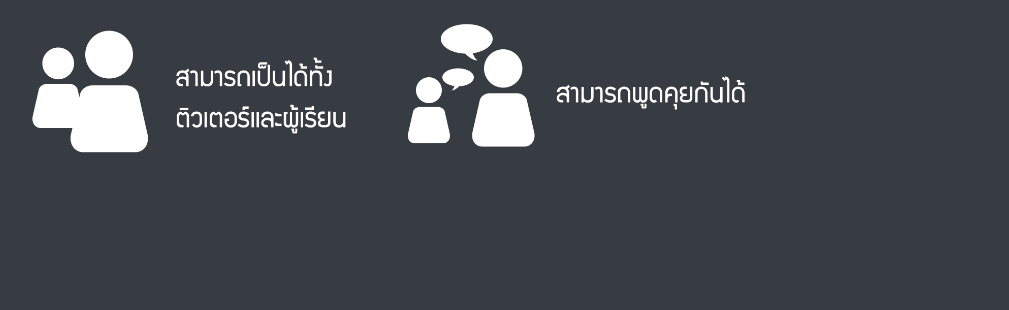
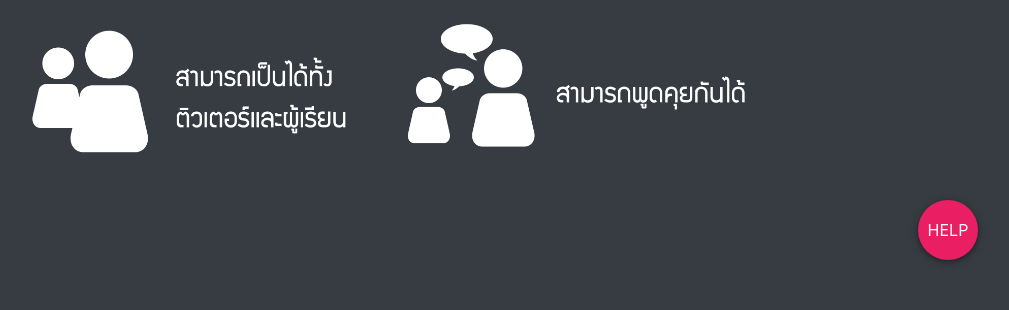
Before and after one commit to PasakornPh/EDU_Match, a Django app: page /about_app in a window 1280 px wide. Shown: the part 490-800 px from the top of the page, without its empty margins (252-1261 px from the left). Run offline with Django 3.2, Linux system fonts and the light colour scheme; parts of the project's set-up code (start-up, migrations or seed data) failed here and were passed over; some libraries are stand-ins or nearby versions.

Commit message:
Add help page

```diff
--- a/match/templates/base.html
+++ b/match/templates/base.html
@@ -19,6 +19,29 @@ font-size: 20px;
   font-size: 20px;
   text-shadow: 0 2px 5px rgba(0,0,0,0.5);
 }
+
+.menu-button{
+    @include transition(.4s);
+    position:fixed;
+    right:50px;
+    bottom:50px;
+    width:60px;
+    height:60px;
+    text-align:center;
+    line-height:60px;
+    border-radius:50%;
+    background-color:#E91E63;
+    color:#FFFFFF;
+    font-size:16px;
+    box-shadow: 0 2px 5px 0 rgba(0, 0, 0, 0.26), 0 2px 10px 0 rgba(0, 0, 0, 0.22);
+    cursor:pointer;
+    &:hover{
+        background:darken(#E91E63,5%);
+        box-shadow: 0 5px 11px 0 rgba(0, 0, 0, 0.28), 0 4px 15px 0 rgba(0, 0, 0, 0.25);
+    }
+
+}
+
 </style>
 <link rel="stylesheet" href="https://maxcdn.bootstrapcdn.com/bootstrap/4.0.0/css/bootstrap.min.css" integrity="sha384-Gn5384xqQ1aoWXA+058RXPxPg6fy4IWvTNh0E263XmFcJlSAwiGgFAW/dAiS6JXm" crossorigin="anonymous">
  <header>
@@ -65,6 +88,9 @@ font-size: 20px;
       </nav>
     </header>
 <body>
+    <div class="menu-button">
+        <a href="{% url 'help' %}" style="color:#FFFFFF;">HELP</a>
+    </div>
     <br>
     <br>
     <hr>
--- a/match/urls.py
+++ b/match/urls.py
@@ -32,6 +32,7 @@ urlpatterns = [
     path('search/', views.searching, name='search'),
     path('about_app', views.about_app, name='about_app'),
     path('about_group', views.about_group, name='about_group'),
+    path('help', views.help_app, name='help'),
     path('accounts/change_password/',
         auth_views.PasswordChangeView.as_view(
             template_name='registration/change_password.html',
--- a/match/views.py
+++ b/match/views.py
@@ -594,3 +594,6 @@ def clean_model(request):
 
 def change_password_done(request):
     return render(request, 'registration/change_password_done.html')
+
+def help_app(request):
+    return render(request, 'help.html')
```
Also changed, not shown: match/templates/help.html (added, +15 -0 lines), media/pic/signup_right.png (added), 1 other file.
